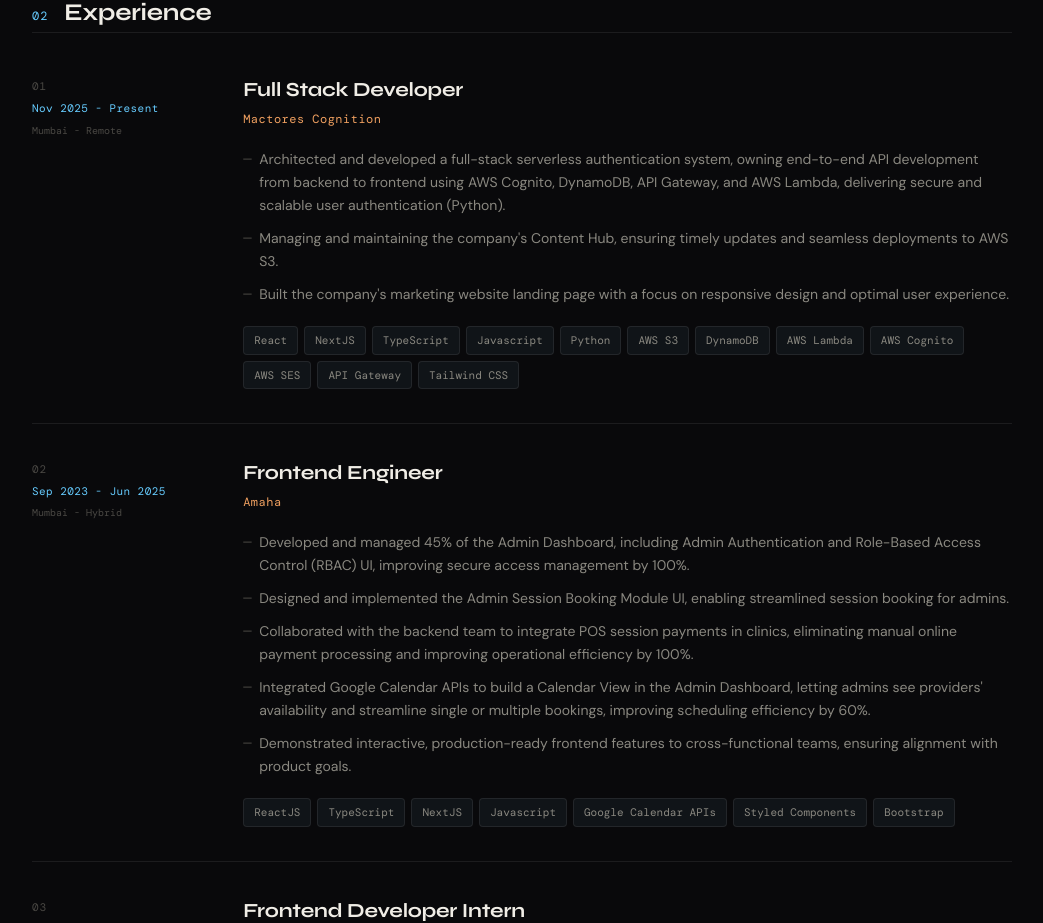
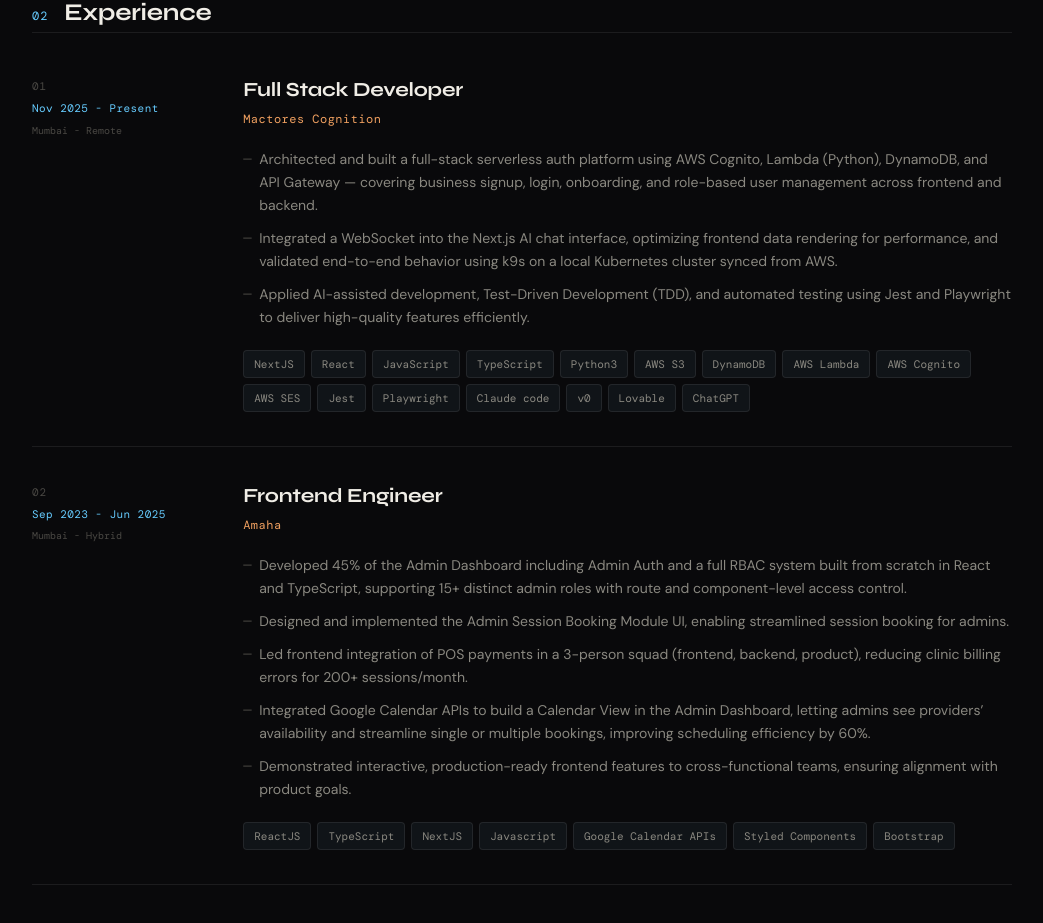
Before and after one commit to Araf-Khatri/Portfolio, a Next.js app: page / in a window 1280 px wide. Shown: the part 1010-1933 px from the top of the page, without its empty margins (118-1161 px from the left). Built offline with nearby package versions, Linux system fonts and the light colour scheme; no server answers; a web font is replaced by a local one.

Commit message:
feat: enhance resume experience section with detailed project descriptions and updated tech stack

```diff
--- a/src/data/resume.tsx
+++ b/src/data/resume.tsx
@@ -153,23 +153,27 @@
       location: "Mumbai - Remote",
       period: "Nov 2025 - Present",
       bullets: [
-        "Architected and developed a full-stack serverless authentication system, owning end-to-end API development from backend to frontend using AWS Cognito, DynamoDB, API Gateway, and AWS Lambda, delivering secure and scalable user authentication (Python).",
-        "Managing and maintaining the company's Content Hub, ensuring timely updates and seamless deployments to AWS S3.",
-        "Built the company's marketing website landing page with a focus on responsive design and optimal user experience.",
+        "Architected and built a full-stack serverless auth platform using AWS Cognito, Lambda (Python), DynamoDB, and API Gateway — covering business signup, login, onboarding, and role-based user management across frontend and backend.",
+        "Integrated a WebSocket into the Next.js AI chat interface, optimizing frontend data rendering for performance, and validated end-to-end behavior using k9s on a local Kubernetes cluster synced from AWS.",
+        "Applied AI-assisted development, Test-Driven Development (TDD), and automated testing using Jest and Playwright to deliver high-quality features efficiently.",
       ],
       tech: [
+        "NextJS",
         "React",
-        "NextJS",
+        "JavaScript",
         "TypeScript",
-        "Javascript",
-        "Python",
+        "Python3",
         "AWS S3",
         "DynamoDB",
         "AWS Lambda",
         "AWS Cognito",
         "AWS SES",
-        "API Gateway",
-        "Tailwind CSS",
+        "Jest",
+        "Playwright",
+        "Claude code",
+        "v0",
+        "Lovable",
+        "ChatGPT",
       ],
     },
     {
@@ -178,10 +182,10 @@
       location: "Mumbai - Hybrid",
       period: "Sep 2023 - Jun 2025",
       bullets: [
-        "Developed and managed 45% of the Admin Dashboard, including Admin Authentication and Role-Based Access Control (RBAC) UI, improving secure access management by 100%.",
+        "Developed 45% of the Admin Dashboard including Admin Auth and a full RBAC system built from scratch in React and TypeScript, supporting 15+ distinct admin roles with route and component-level access control.",
         "Designed and implemented the Admin Session Booking Module UI, enabling streamlined session booking for admins.",
-        "Collaborated with the backend team to integrate POS session payments in clinics, eliminating manual online payment processing and improving operational efficiency by 100%.",
-        "Integrated Google Calendar APIs to build a Calendar View in the Admin Dashboard, letting admins see providers' availability and streamline single or multiple bookings, improving scheduling efficiency by 60%.",
+        "Led frontend integration of POS payments in a 3-person squad (frontend, backend, product), reducing clinic billing errors for 200+ sessions/month.",
+        "Integrated Google Calendar APIs to build a Calendar View in the Admin Dashboard, letting admins see providers’ availability and streamline single or multiple bookings, improving scheduling efficiency by 60%.",
         "Demonstrated interactive, production-ready frontend features to cross-functional teams, ensuring alignment with product goals.",
       ],
       tech: [
```
